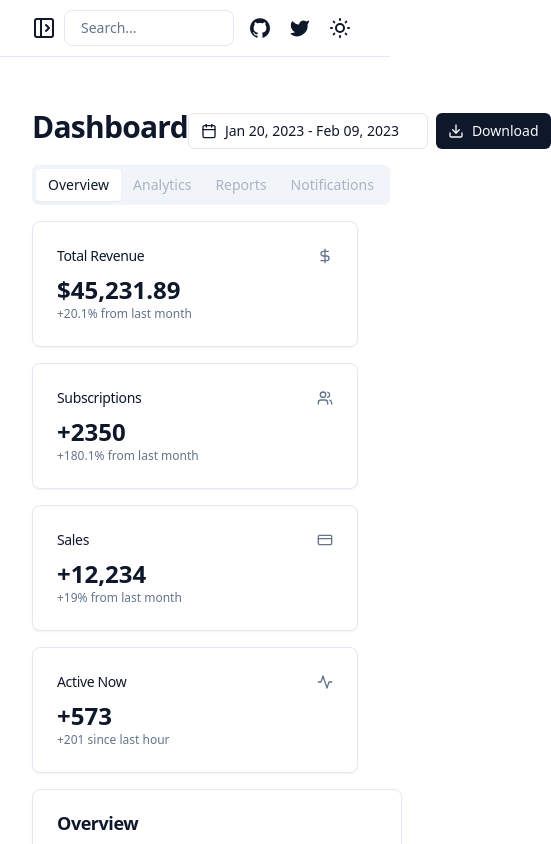
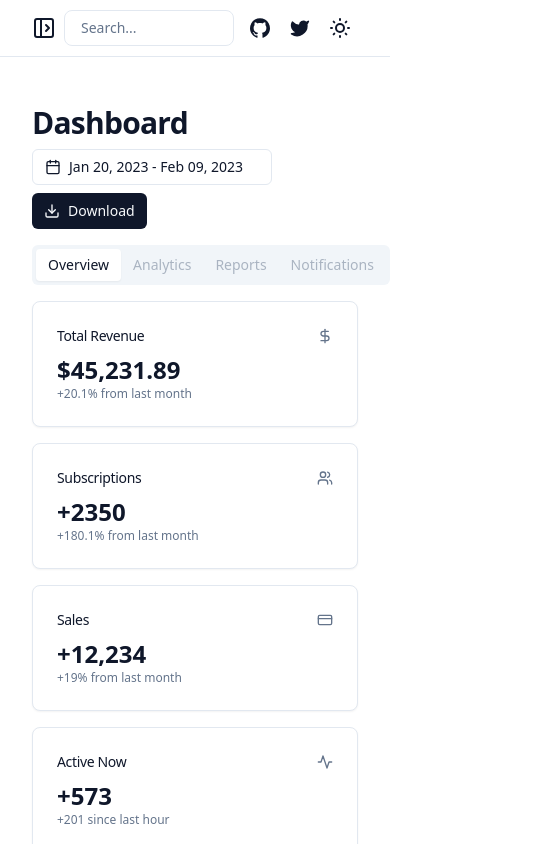
Before and after one commit to mimamch/noxy-ui, a Next.js app: page /dashboard in a window 390 px wide. Shown: the top 844 px of the page, 551 px wide, since content can reach past the window. Built offline with nearby package versions, Linux system fonts and the light colour scheme.

Commit message:
fix some bug

```diff
--- a/src/app/(with-nav)/dashboard/page.tsx
+++ b/src/app/(with-nav)/dashboard/page.tsx
@@ -22,10 +22,10 @@ export default function page() {
   return (
     <div className=" flex-col md:flex ">
       <div className="flex-1 space-y-4 md:p-8 pt-6">
-        <div className="flex items-center justify-between space-y-2">
+        <div className="flex flex-wrap items-center justify-between space-y-2">
           <h2 className="text-3xl font-bold tracking-tight">Dashboard</h2>
-          <div className="flex items-center space-x-2">
-            <CalendarDateRangePicker />
+          <div className="flex  gap-y-2  flex-wrap items-center ">
+            <CalendarDateRangePicker className="mr-2" />
             <Button size="sm">
               <Download className="mr-2 h-4 w-4" />
               Download
--- a/src/app/(with-nav)/orders/page.tsx
+++ b/src/app/(with-nav)/orders/page.tsx
@@ -27,7 +27,7 @@ export default async function TaskPage() {
 
   return (
     <>
-      <div className="hidden h-full flex-1 flex-col space-y-8 p-8 md:flex">
+      <div className="h-full flex-1 flex-col space-y-8 p-8 flex">
         <div className="flex items-center justify-between space-y-2">
           <div>
             <h2 className="text-2xl font-bold tracking-tight">Welcome back!</h2>
```
Also changed, not shown: src/app/(with-nav)/orders/components/user-nav.tsx (+5 -5 lines).
